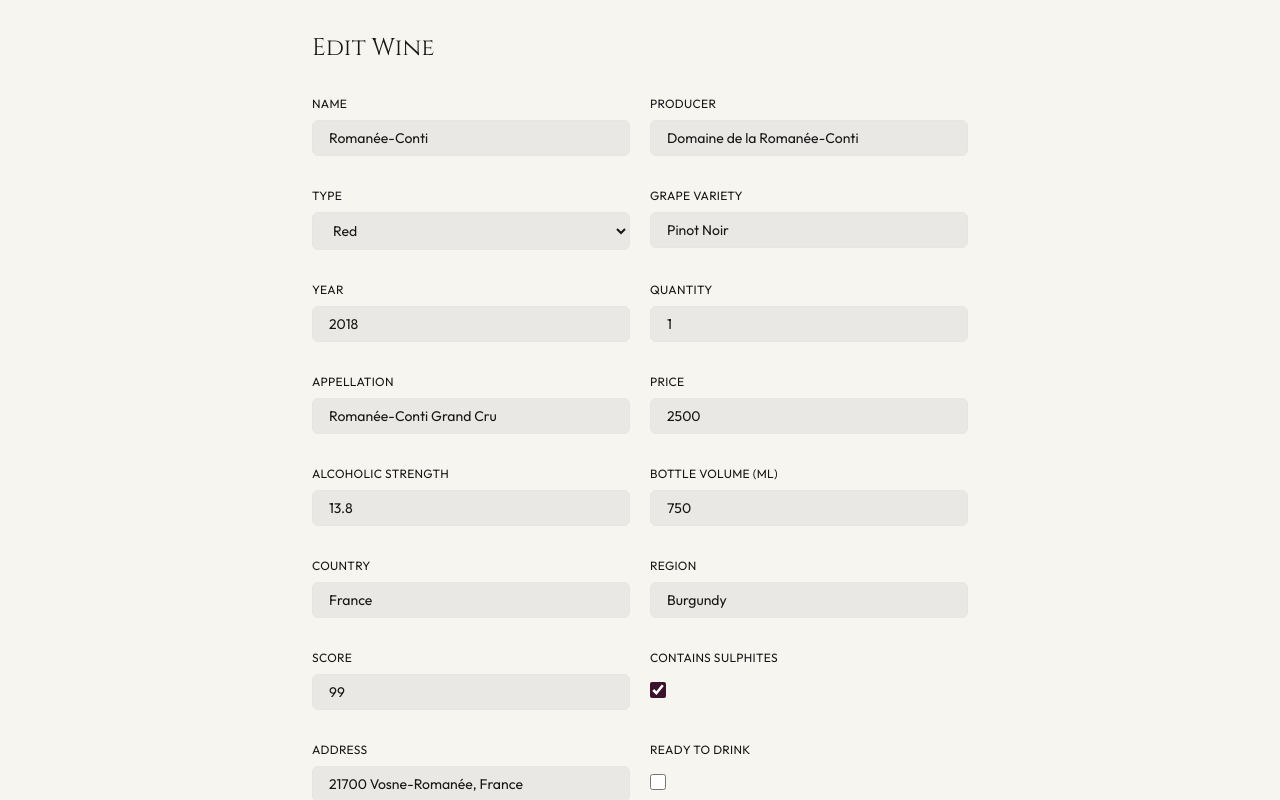
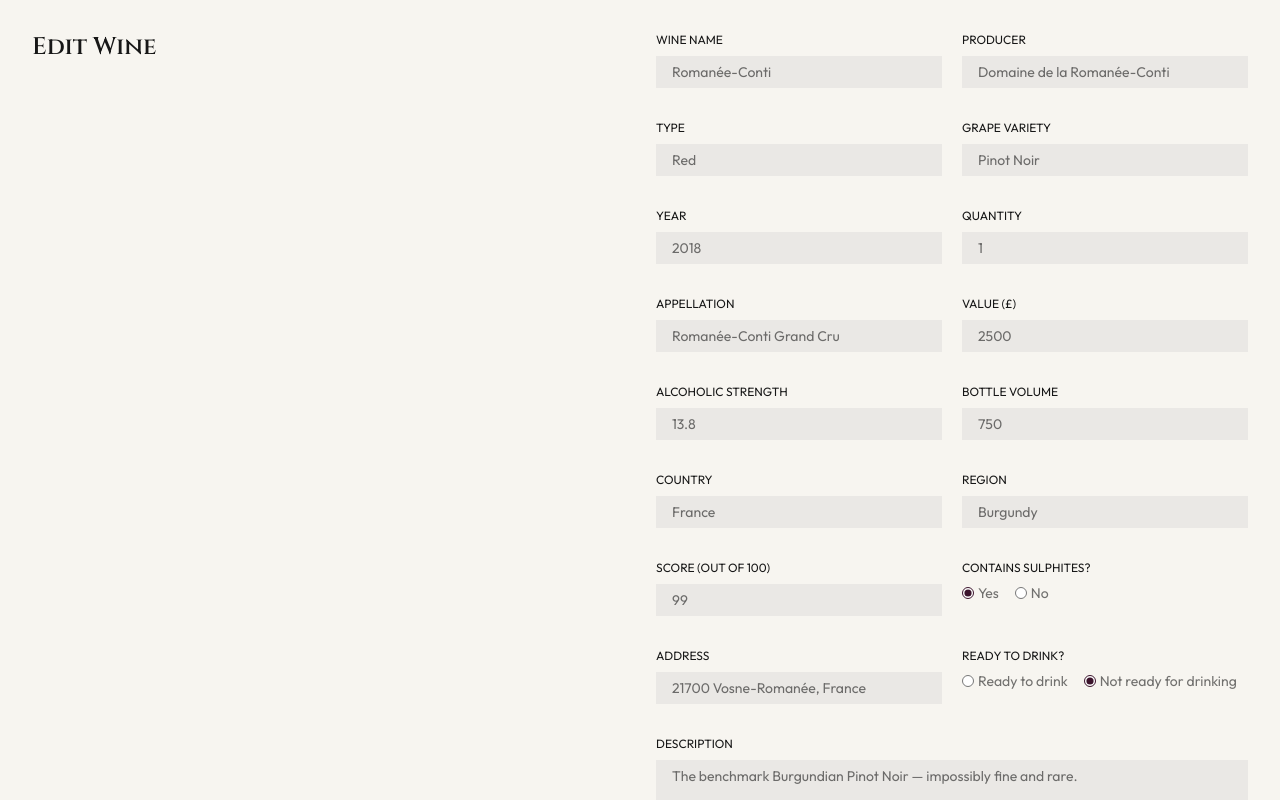
Before and after one commit to philippewisniewski/cella, a Next.js app: page /edit/fr-drc-2018 in a window 1280 px wide. Before the commit this address had no page. Shown: the top 800 px of the page. Built offline with nearby package versions, Linux system fonts and the light colour scheme.

Commit message:
Styling, tailwind deatils and clean up

```diff
--- a/app/edit/[id]/page.tsx
+++ b/app/edit/[id]/page.tsx
@@ -10,19 +10,21 @@
   const router = useRouter()
   const { id } = use(params)
 
-  // Synchronous lookup against the user's saved cellar (no effect needed).
-  const saved = loadWines()
-  const found = saved?.find((w) => w.id === id) ?? null
+  // The wine to edit, loaded after mount. We start null so the first client
+  // render matches the server (where localStorage is unavailable), avoiding a
+  // hydration mismatch; the effect below fills it in.
+  const [wine, setWine] = useState<Wine | null>(null)
 
-  // If not in the saved cellar, fall back to the seed (async) via state.
-  const [seedWine, setSeedWine] = useState<Wine | null>(null)
   useEffect(() => {
-    if (!found) {
-      getWineById(id).then(setSeedWine)
+    // Prefer the user's saved cellar; fall back to the seed if not present.
+    const saved = loadWines()
+    const found = saved?.find((w) => w.id === id) ?? null
+    if (found) {
+      setWine(found)
+    } else {
+      getWineById(id).then(setWine)
     }
-  }, [found, id])
-
-  const wine = found ?? seedWine
+  }, [id])
 
   // Save → replace by id in the localStorage-backed cellar, then return home.
   const handleSave = (updated: Wine) => {
@@ -32,8 +34,7 @@
   }
 
   if (wine === null) {
-    // Wine not found (e.g. bad id) — send the user back to the list.
-    router.push('/')
+    // Not loaded yet (or not found) — render nothing until the effect resolves.
     return null
   }
 
--- a/components/dashboard.tsx
+++ b/components/dashboard.tsx
@@ -17,7 +17,7 @@
 }
 
 export default function Dashboard({ wines: initialWines }: DashboardProps) {
-  // === BLOCK 2: STATE ===
+  // --- State ---
   // Local copy of the wine list so the UI can add / edit / delete wines.
   // We copy `initialWines` because props must never be mutated directly.
   const [wines, setWines] = useState<Wine[]>(initialWines)
@@ -29,10 +29,10 @@
   // effect so it can't overwrite saved data with the seed on first render.
   const [loaded, setLoaded] = useState(false)
 
-  // === BLOCK 3: DERIVED LIST ===
+  // --- Search & sort controls ---
   // Raw control values for the search bar and sort.
   const [searchText, setSearchText] = useState('')
-  const [sortKey, setSortKey] = useState<SortKey>('score')
+  const [sortKey, setSortKey] = useState<SortKey>('name')
   const [sortDir, setSortDir] = useState<SortDir>('desc')
 
   // The list actually shown: start from all wines, then search → sort.
@@ -43,7 +43,7 @@
     return sortWines(searched, sortKey, sortDir)
   }, [wines, searchText, sortKey, sortDir])
 
-  // === BLOCK 2b: PERSISTENCE ===
+  // --- Persistence (localStorage) ---
   // On mount, load any saved cellar and switch to it. If nothing is saved yet
   // we simply keep the seed that came from the server.
   /* eslint-disable react-hooks/set-state-in-effect -- intentional one-time
@@ -62,8 +62,8 @@
     if (loaded) saveWines(wines)
   }, [wines, loaded])
 
-  // === BLOCK 4: HANDLERS ===
- // Click a card in the list → show that wine in the aside.
+  // --- Event handlers ---
+  // Click a card in the list → show that wine in the aside.
   const handleSelect = (wine: Wine) => setSelected(wine)
 
   // "Close" on the detail flyout → clear the selection (slides the flyout out).
@@ -75,7 +75,7 @@
     setSelected((curr) => (curr?.id === id ? null : curr))
   }
 
-  // === BLOCK 5: RENDER ===
+  // --- Render ---
   return (
     <div className="flex min-h-screen flex-col">
       {/* MAIN COLUMN: header (search + sortable column header) over the
--- a/components/header.tsx
+++ b/components/header.tsx
@@ -19,7 +19,7 @@
     onSortChange: (key: SortKey, dir: SortDir) => void
 }) {
     return (
-        <header className="sticky top-0 z-10 bg-canvas">
+        <header className="sticky top-0 z-10 border-b border-border bg-canvas">
             {/* Top row: search (left) + Add Wine button */}
             <div className="flex items-center justify-between gap-4 p-4">
                 <div className="w-[324px]">
@@ -27,7 +27,7 @@
                 </div>
                 <Link
                     href="/add"
-                    className="rounded-md bg-primary px-4 py-2 text-white hover:bg-primary-hover"
+                    className="bg-primary px-4 py-[7px] text-sm text-white hover:bg-primary-hover active:bg-primary-active"
                 >
                     + Add Wine
                 </Link>
--- a/components/wineCard.tsx
+++ b/components/wineCard.tsx
@@ -15,7 +15,7 @@
 
 export default function WineCard({ wine }: { wine: Wine }) {
     return (
-        <div className="flex items-center gap-4 px-4 py-2 border-b border-border hover:bg-ink/5">
+        <div className="flex items-center gap-8 px-4 py-2 border-b border-border hover:bg-ink/5">
             <span className="flex-1 min-w-0 font-display font-semibold text-base truncate">
                 {wine.name}
             </span>
@@ -43,7 +43,7 @@
                 </span>
             </span>
 
-            <span className="w-20 text-sm text-muted">£{wine.price}</span>
+            <span className="w-20 text-sm text-muted">£{wine.price.toFixed(2)}</span>
             <span className="w-12 text-sm text-muted">{wine.quantity}</span>
         </div>
     )
--- a/components/wineDetail.tsx
+++ b/components/wineDetail.tsx
@@ -31,7 +31,12 @@
 
     return (
         <div className="flex flex-col justify-between gap-8 p-4">
-            <button onClick={() => onClose?.()}>✕ Close</button>
+            <button
+                onClick={() => onClose?.()}
+                className="cursor-pointer self-start bg-secondary px-4 py-[7px] text-xs text-ink hover:bg-secondary-hover active:bg-secondary-active"
+            >
+                ✕ Close
+            </button>
             <h2 className="font-display text-base font-semibold">{wine.name}</h2>
 
             <dl className="flex flex-col gap-4">
@@ -41,7 +46,7 @@
                 {stat('Year', String(wine.year))}
                 {stat('Quantity', String(wine.quantity))}
                 {stat('Appellation', wine.appellation)}
-                {stat('Price', `£${wine.price}`)}
+                {stat('Price', `£${wine.price.toFixed(2)}`)}
                 {stat('Alcoholic Strength', `${wine.alcoholicStrength}%`)}
                 {stat('Bottle Volume', `${wine.bottleVolume} ml`)}
                 {stat('Contains Sulphites', wine.containsSulphites ? 'Yes' : 'No')}
@@ -57,7 +62,7 @@
             <div className="flex items-center gap-4">
                 <Link
                     href={`/edit/${wine.id}`}
-                    className="cursor-pointer rounded-md bg-primary px-4 py-2 text-white hover:bg-primary-hover"
+                    className="cursor-pointer bg-primary px-4 py-[7px] text-sm text-white hover:bg-primary-hover active:bg-primary-active"
                 >
                     Edit Wine
                 </Link>
@@ -67,7 +72,7 @@
                             onDelete?.(wine.id)
                         }
                     }}
-                    className="cursor-pointer rounded-md bg-secondary px-4 py-2 text-ink hover:bg-secondary-hover"
+                    className="cursor-pointer bg-secondary px-4 py-[7px] text-sm text-ink hover:bg-secondary-hover active:bg-secondary-active"
                 >
                     Delete
                 </button>
--- a/components/wineForm.tsx
+++ b/components/wineForm.tsx
@@ -49,26 +49,63 @@
         full = false,
     ) => (
         <div className={`flex flex-col gap-2 ${full ? 'w-full' : 'flex-1'}`}>
-            <label className="text-xs font-normal uppercase tracking-wide text-ink">
+            <label className="text-xs font-normal uppercase text-ink">
                 {label}
             </label>
             {control}
         </div>
     )
 
-    // Shared input styling: matches the design's input fill + padding.
+    // Shared input styling: matches the design's borderless input fill + padding.
     const inputCls =
-        'w-full rounded-md border border-border bg-input px-4 py-2 text-sm text-ink focus:outline-none focus:ring-2 focus:ring-primary/30'
+        'w-full bg-input px-4 py-[7px] text-sm text-muted focus:outline-none focus:ring-2 focus:ring-primary/30'
+
+    // A radio group (Yes/No) used for boolean fields, matching the design's
+    // 12px circular radios with muted labels.
+    const radioGroup = (
+        name: string,
+        value: boolean,
+        onChange: (v: boolean) => void,
+        yesLabel: string,
+        noLabel: string,
+    ) => (
+        <div className="flex items-center gap-4">
+            <label className="flex items-center gap-1">
+                <input
+                    type="radio"
+                    name={name}
+                    checked={value}
+                    onChange={() => onChange(true)}
+                    className="h-3 w-3 accent-primary"
+                />
+                <span className="text-sm text-muted">{yesLabel}</span>
+            </label>
+            <label className="flex items-center gap-1">
+                <input
+                    type="radio"
+                    name={name}
+                    checked={!value}
+                    onChange={() => onChange(false)}
+                    className="h-3 w-3 accent-primary"
+                />
+                <span className="text-sm text-muted">{noLabel}</span>
+            </label>
+        </div>
+    )
 
     return (
-        <div className="mx-auto flex w-full max-w-[688px] flex-col gap-8 p-4">
-            <h2 className="font-display text-2xl">{wine ? 'Edit Wine' : 'Add Wine'}</h2>
+        <div className="flex gap-8 p-4">
+            <div className="flex-1">
+                <h2 className="font-display text-2xl font-semibold leading-[30px]">
+                    {wine ? 'Edit Wine' : 'Add Wine'}
+                </h2>
+            </div>
 
-            <div className="flex flex-col gap-8">
+            <div className="flex flex-1 flex-col gap-8">
                 {/* Row 1 */}
                 <div className="flex gap-5">
                     {field(
-                        'Name',
+                        'Wine Name',
                         <input
                             className={inputCls}
                             value={form.name}
@@ -90,7 +127,7 @@
                     {field(
                         'Type',
                         <select
-                            className={inputCls}
+                            className={`${inputCls} appearance-none`}
                             value={form.type}
                             onChange={(e) => set('type', e.target.value as WineType)}
                         >
@@ -147,7 +184,7 @@
                         />,
                     )}
                     {field(
-                        'Price',
+                        'Value (£)',
                         <input
                             type="number"
                             className={inputCls}
@@ -171,7 +208,7 @@
                         />,
                     )}
                     {field(
-                        'Bottle Volume (ml)',
+                        'Bottle Volume',
                         <input
                             type="number"
                             className={inputCls}
@@ -204,7 +241,7 @@
                 {/* Row 7 */}
                 <div className="flex gap-5">
                     {field(
-                        'Score',
+                        'Score (Out of 100)',
                         <input
                             type="number"
                             className={inputCls}
@@ -213,13 +250,14 @@
                         />,
                     )}
                     {field(
-                        'Contains Sulphites',
-                        <input
-                            type="checkbox"
-                            className="mt-2 h-4 w-4 accent-primary"
-                            checked={form.containsSulphites}
-                            onChange={(e) => set('containsSulphites', e.target.checked)}
-                        />,
+                        'Contains Sulphites?',
+                        radioGroup(
+                            'containsSulphites',
+                            form.containsSulphites,
+                            (v) => set('containsSulphites', v),
+                            'Yes',
+                            'No',
+                        ),
                     )}
                 </div>
 
@@ -234,13 +272,14 @@
                         />,
                     )}
                     {field(
-                        'Ready to Drink',
-                        <input
-                            type="checkbox"
-                            className="mt-2 h-4 w-4 accent-primary"
-                            checked={form.readyToDrink}
-                            onChange={(e) => set('readyToDrink', e.target.checked)}
-                        />,
+                        'Ready to Drink?',
+                        radioGroup(
+                            'readyToDrink',
+                            form.readyToDrink,
+                            (v) => set('readyToDrink', v),
+                            'Ready to drink',
+                            'Not ready for drinking',
+                        ),
                     )}
                 </div>
 
@@ -248,8 +287,7 @@
                 {field(
                     'Description',
                     <textarea
-                        className={inputCls}
-                        rows={4}
+                        className={`${inputCls} h-[152px]`}
                         value={form.description}
                         onChange={(e) => set('description', e.target.value)}
                     />,
@@ -258,31 +296,29 @@
                 {field(
                     'Tasting Notes',
                     <textarea
-                        className={inputCls}
-                        rows={4}
+                        className={`${inputCls} h-[152px]`}
                         value={form.tastingNotes}
                         onChange={(e) => set('tastingNotes', e.target.value)}
                     />,
                     true,
                 )}
-            </div>
-
             <div className="flex items-center gap-4">
                 <button
                     type="button"
                     onClick={() => onSave(form)}
-                    className="cursor-pointer rounded-md bg-primary px-4 py-2 text-white hover:bg-primary-hover"
+                    className="cursor-pointer bg-primary px-4 py-[7px] text-sm text-white hover:bg-primary-hover active:bg-primary-active"
                 >
                     Save
                 </button>
                 <button
                     type="button"
                     onClick={onCancel}
-                    className="cursor-pointer rounded-md bg-secondary px-4 py-2 text-ink hover:bg-secondary-hover"
+                    className="cursor-pointer bg-secondary px-4 py-[7px] text-sm text-ink hover:bg-secondary-hover active:bg-secondary-active"
                 >
                     Cancel
                 </button>
             </div>
+            </div>
         </div>
     )
 }
--- a/lib/wines.ts
+++ b/lib/wines.ts
@@ -1,4 +1,4 @@
-import type { Wine, WineStats, WineType, SortKey, SortDir } from "./types";
+import type { Wine, WineType, SortKey, SortDir } from "./types";
 import { SEED } from "./seed";
 
 // ---------------------------------------------------------------------------
@@ -42,31 +42,6 @@
 export function saveWines(wines: Wine[]): void {
   if (typeof window === "undefined") return;
   window.localStorage.setItem(STORAGE_KEY, JSON.stringify(wines));
-}
-
-// ---------------------------------------------------------------------------
-// STATS — pure & synchronous so the server seam (`getStats`) and the client
-// dashboard's useMemo always agree. cellarValue = Σ price × quantity (£).
-// ---------------------------------------------------------------------------
-export function computeStats(wines: Wine[]): WineStats {
-  const totalBottles = wines.reduce((sum, w) => sum + w.quantity, 0);
-  // Sets count unique countries/regions (eliminates duplicates).
-  const totalCountries = new Set(wines.map((w) => w.country)).size;
-  const totalRegions = new Set(wines.map((w) => w.region)).size;
-  const cellarValue = wines.reduce((sum, w) => sum + w.price * w.quantity, 0);
-  const readyToDrink = wines.filter((w) => w.readyToDrink).length;
-  return {
-    totalBottles,
-    totalCountries,
-    totalRegions,
-    cellarValue,
-    readyToDrink,
-  };
-}
-
-// Async wrapper kept for the server-side data seam (future DB/WordPress swap).
-export async function getStats(wines: Wine[] = SEED): Promise<WineStats> {
-  return computeStats(wines);
 }
 
 // ---------------------------------------------------------------------------
```
Also changed, not shown: components/columnHeader.tsx (+8 -7 lines), components/search.tsx (+17 -2 lines), components/wineStats.tsx (deleted, +0 -16 lines), lib/types.ts (+0 -8 lines).
